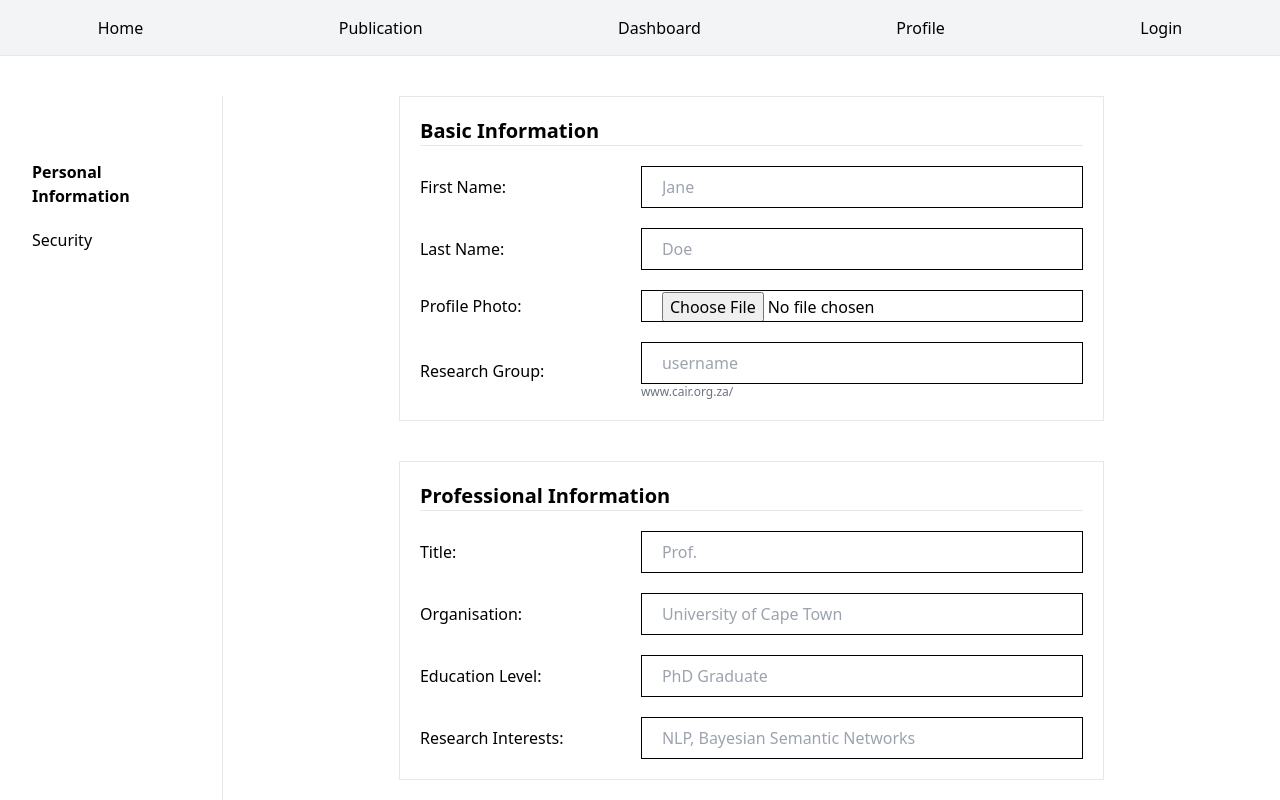
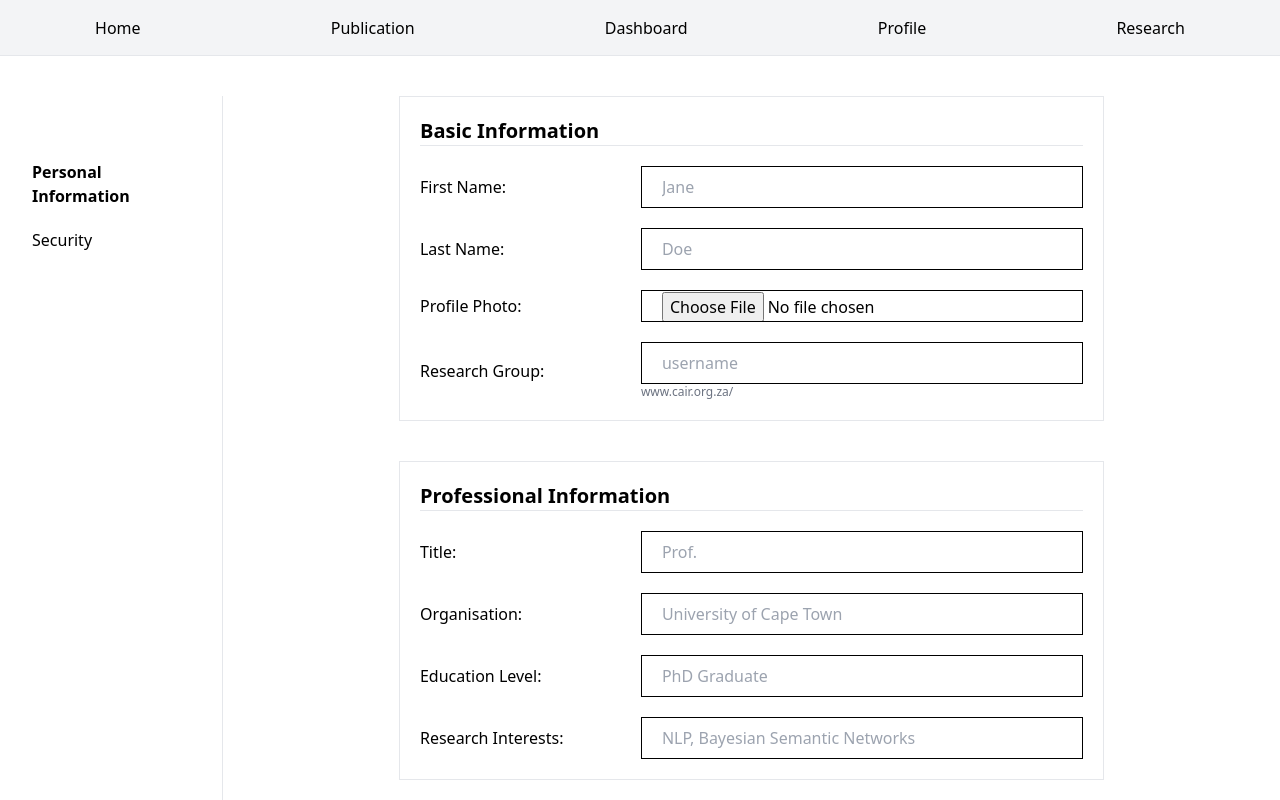
Before and after one commit to Manuel-Sphe/CBIB_CS3, a Next.js app in the folder cbib-webapp/: page /profile in a window 1280 px wide. Shown: the top 800 px of the page. Built offline with nearby package versions, Linux system fonts and the light colour scheme.

Commit message:
Manage Research Groups

```diff
--- a/cbib-webapp/components/Header.js
+++ b/cbib-webapp/components/Header.js
@@ -15,7 +15,7 @@ function Header() {
                 <li onClick={()=>router.push("/publication")} className="cursor-pointer">Publication</li>
                 <li onClick={()=>router.push("/dashboard")} className="cursor-pointer">Dashboard</li>
                 <li onClick={()=>router.push("/viewProfile")} className="cursor-pointer">Profile</li>
-                <li onClick={ ()=>router.push("/login")} className= "cursor-pointer">Login</li>
+                <li onClick={ ()=>router.push("/manageResearchG")} className= "cursor-pointer">Research</li>
             </ul>
         </nav>
 
--- a/cbib-webapp/pages/login.js
+++ b/cbib-webapp/pages/login.js
@@ -41,7 +41,7 @@ export default function Login(){
 
                 <div className="text-sm">
                     <a href="#" className="flex justify-end font-medium text-indigo-600 hover:text-indigo-500">
-                    Forgot password?
+                    Forgot your password?
                     </a>
                 </div>
             </div>
--- /dev/null
+++ b/cbib-webapp/pages/manageResearchG.js
@@ -0,0 +1,10 @@
+import React from "react";
+
+export default function ResearchGroup(){
+
+    return (
+        <div className ="bg-grey-300">
+            Hello
+        </div>
+    );
+}
```
